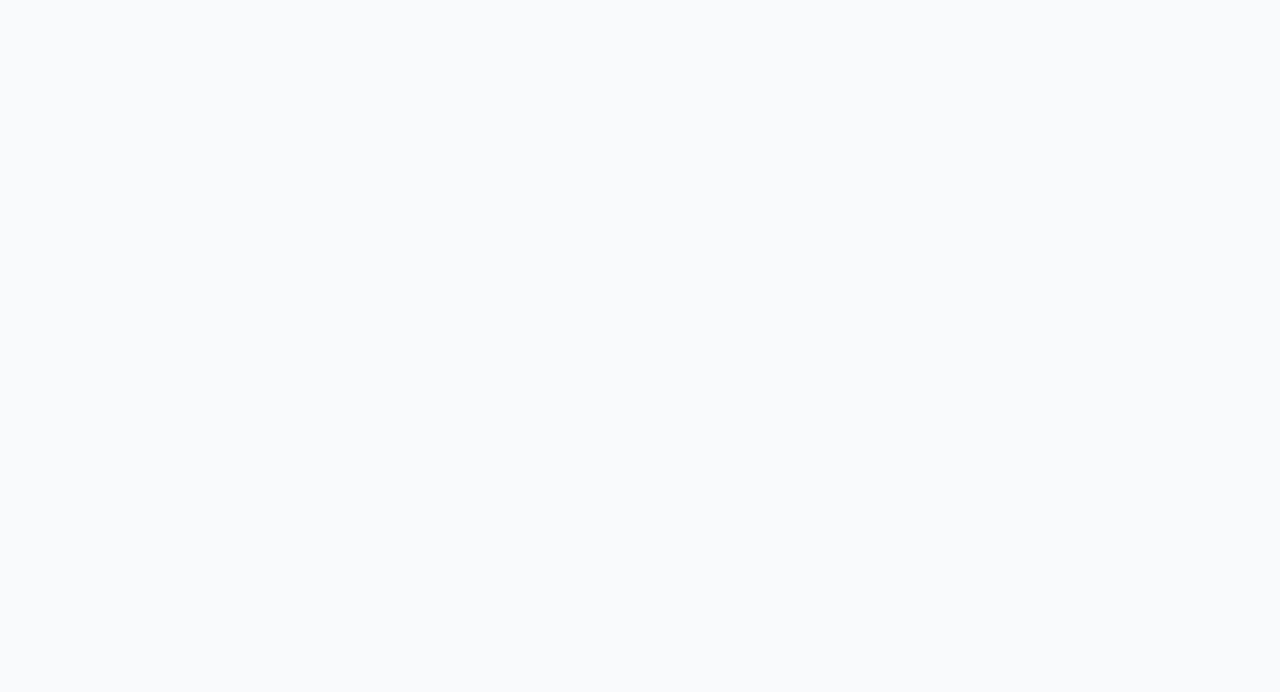
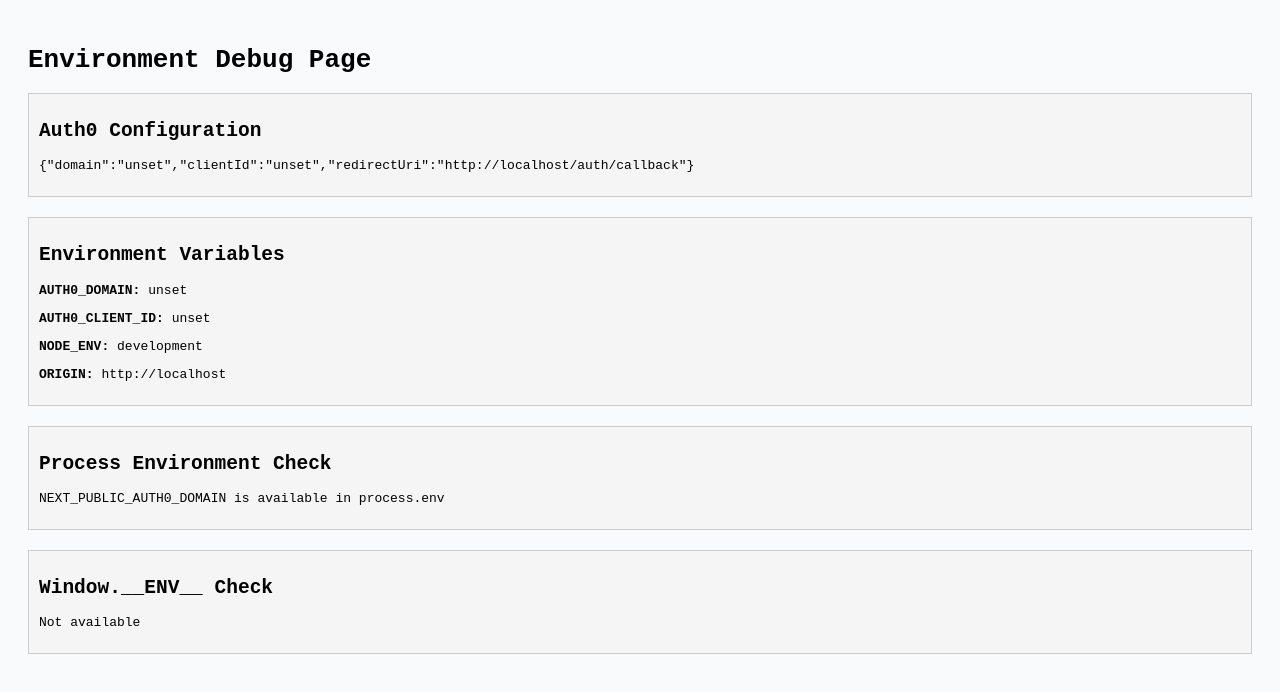
Before and after one commit to aasimsyed/lichtenstein-clone, a Next.js app: page /debug in a window 1280 px wide. Before the commit this address had no page. Shown: the top 692 px of the page. Built offline with nearby package versions, Linux system fonts and the light colour scheme; no server answers.

Commit message:
added debug, fixed prod issue maybe

```diff
--- a/app/auth/auth0-provider.js
+++ b/app/auth/auth0-provider.js
@@ -2,24 +2,67 @@
 
 import { Auth0Provider } from '@auth0/auth0-react';
 import { useRouter } from 'next/navigation';
-import React from 'react';
+import Link from 'next/link';
+import React, { useEffect } from 'react';
+import { getAuth0Config, getEnv } from '../utils/env';
 
 // Auth0Provider wrapper with navigation handling
 export default function Auth0ProviderWithNavigate({ children }) {
   const router = useRouter();
+
+  // Log environment status on component mount
+  useEffect(() => {
+    // Only log in development to avoid exposing sensitive info
+    if (process.env.NODE_ENV !== 'production') {
+      console.log('Auth0 Config:', {
+        domain: getEnv('NEXT_PUBLIC_AUTH0_DOMAIN'),
+        clientId: getEnv('NEXT_PUBLIC_AUTH0_CLIENT_ID'),
+        origin: typeof window !== 'undefined' ? window.location.origin : null,
+        env: process.env.NODE_ENV
+      });
+    }
+  }, []);
 
   // Handle auth completion
   const onRedirectCallback = (appState) => {
     router.push(appState?.returnTo || '/admin');
   };
 
-  // Get Auth0 credentials from environment variables
-  const domain = process.env.NEXT_PUBLIC_AUTH0_DOMAIN;
-  const clientId = process.env.NEXT_PUBLIC_AUTH0_CLIENT_ID;
-  const redirectUri = typeof window !== 'undefined' ? window.location.origin + '/auth/callback' : '';
+  // Get Auth0 credentials from environment variables using our utility
+  const { domain, clientId, redirectUri } = getAuth0Config();
 
   if (!(domain && clientId && redirectUri)) {
-    return <div>Loading...</div>;
+    console.error('Auth0 configuration missing:', { domain, clientId, redirectUri });
+
+    // Display a more informative message for debugging
+    return (
+      <div style={{ padding: '20px', backgroundColor: '#fee', border: '1px solid #f88', margin: '10px', borderRadius: '4px' }}>
+        <h3>Auth0 Configuration Missing</h3>
+        <p>The following configuration values are required but missing:</p>
+        <ul>
+          <li>NEXT_PUBLIC_AUTH0_DOMAIN: {domain || '❌ Missing'}</li>
+          <li>NEXT_PUBLIC_AUTH0_CLIENT_ID: {clientId || '❌ Missing'}</li>
+          <li>redirectUri: {redirectUri || '❌ Missing'}</li>
+        </ul>
+        <p>Please make sure these environment variables are set in your .env.local file.</p>
+        <div>
+          <p><strong>DEBUG:</strong> NODE_ENV: {getEnv('NODE_ENV')}</p>
+          <p>Origin: {typeof window !== 'undefined' ? window.location.origin : 'SSR'}</p>
+        </div>
+
+        <div style={{ marginTop: '20px', padding: '10px', backgroundColor: '#fff', border: '1px solid #ddd' }}>
+          <h4>Troubleshooting Steps:</h4>
+          <ol>
+            <li>Ensure your .env.local file has the correct Auth0 variables</li>
+            <li>Restart the development server</li>
+            <li>Check the debug page at <Link href="/debug">/debug</Link> to see environment variable status</li>
+            <li>Make sure your Auth0 application is correctly configured</li>
+          </ol>
+        </div>
+
+        <div style={{ marginTop: '10px' }}>{children}</div>
+      </div>
+    );
   }
 
   return (
--- a/app/auth/auth0-wrapper.js
+++ b/app/auth/auth0-wrapper.js
@@ -2,6 +2,7 @@
 
 import { useEffect, useState } from 'react';
 import dynamic from 'next/dynamic';
+import { getEnv } from '../utils/env';
 
 // Dynamically import Auth0Provider to avoid SSR issues
 const Auth0ProviderWithNavigate = dynamic(
@@ -11,9 +12,21 @@ const Auth0ProviderWithNavigate = dynamic(
 
 export default function Auth0Wrapper({ children }) {
   const [mounted, setMounted] = useState(false);
+  // Add environment variables debug check
+  const [envStatus, setEnvStatus] = useState({
+    domain: '(checking...)',
+    clientId: '(checking...)',
+    env: '(checking...)'
+  });
 
   useEffect(() => {
     setMounted(true);
+    // Check environment variables availability in client side
+    setEnvStatus({
+      domain: getEnv('NEXT_PUBLIC_AUTH0_DOMAIN') ? 'Available' : 'Missing',
+      clientId: getEnv('NEXT_PUBLIC_AUTH0_CLIENT_ID') ? 'Available' : 'Missing',
+      env: getEnv('NODE_ENV', 'unknown')
+    });
   }, []);
 
   if (!mounted) {
@@ -26,8 +39,28 @@ export default function Auth0Wrapper({ children }) {
   }
 
   return (
-    <Auth0ProviderWithNavigate>
-      {children}
-    </Auth0ProviderWithNavigate>
+    <>
+      {/* Show debug info in production but hide it for most users */}
+      {getEnv('NODE_ENV') === 'production' &&
+        <div style={{
+          position: 'fixed',
+          bottom: '10px',
+          right: '10px',
+          fontSize: '10px',
+          padding: '5px',
+          background: '#f0f0f0',
+          border: '1px solid #ccc',
+          zIndex: 1000,
+          opacity: 0.7
+        }}>
+          AUTH_DOMAIN: {envStatus.domain}<br />
+          AUTH_CLIENT_ID: {envStatus.clientId}<br />
+          NODE_ENV: {envStatus.env}
+        </div>
+      }
+      <Auth0ProviderWithNavigate>
+        {children}
+      </Auth0ProviderWithNavigate>
+    </>
   );
 }
--- a/app/auth/useAuth.js
+++ b/app/auth/useAuth.js
@@ -2,6 +2,7 @@
 
 import { useAuth0 } from '@auth0/auth0-react';
 import { useCallback } from 'react';
+import { getEnv } from '../utils/env';
 
 // Custom hook to provide authentication functionality
 export function useAuth() {
@@ -12,10 +13,21 @@ export function useAuth() {
     user,
     isLoading,
     getAccessTokenSilently,
+    error,
   } = useAuth0();
 
   // Handle login with optional return URL
   const login = useCallback((returnTo = window.location.pathname) => {
+    // Check if Auth0 is properly configured
+    const domain = getEnv('NEXT_PUBLIC_AUTH0_DOMAIN');
+    const clientId = getEnv('NEXT_PUBLIC_AUTH0_CLIENT_ID');
+
+    if (!domain || !clientId) {
+      console.error('Auth0 configuration missing. Domain or Client ID not set.');
+      alert('Authentication is not configured properly. Please contact the administrator.');
+      return;
+    }
+
     loginWithRedirect({
       appState: { returnTo },
     });
@@ -47,5 +59,6 @@ export function useAuth() {
     login,
     logout: handleLogout,
     getToken,
+    error,
   };
 }
--- /dev/null
+++ b/app/debug/page.js
@@ -0,0 +1,65 @@
+'use client';
+
+import { useEffect, useState } from 'react';
+import { getEnv, getAuth0Config } from '../utils/env';
+
+export default function DebugPage() {
+  const [envVars, setEnvVars] = useState({
+    loading: true,
+    auth0Domain: '',
+    auth0ClientId: '',
+    nodeEnv: '',
+    windowEnvData: null,
+    processEnvData: null,
+    origin: ''
+  });
+
+  useEffect(() => {
+    // Get environment variables
+    const auth0Config = getAuth0Config();
+
+    setEnvVars({
+      loading: false,
+      auth0Domain: getEnv('NEXT_PUBLIC_AUTH0_DOMAIN'),
+      auth0ClientId: getEnv('NEXT_PUBLIC_AUTH0_CLIENT_ID'),
+      nodeEnv: getEnv('NODE_ENV'),
+      windowEnvData: typeof window !== 'undefined' && window.__ENV__ ? JSON.stringify(window.__ENV__) : 'Not available',
+      processEnvData: process.env.NEXT_PUBLIC_AUTH0_DOMAIN ? 'NEXT_PUBLIC_AUTH0_DOMAIN is available in process.env' : 'NEXT_PUBLIC_AUTH0_DOMAIN is NOT available in process.env',
+      origin: typeof window !== 'undefined' ? window.location.origin : 'SSR',
+      auth0Config: JSON.stringify(auth0Config)
+    });
+  }, []);
+
+  if (envVars.loading) {
+    return <div>Loading environment data...</div>;
+  }
+
+  return (
+    <div style={{ padding: '20px', fontFamily: 'monospace' }}>
+      <h1>Environment Debug Page</h1>
+
+      <div style={{ marginBottom: '20px', padding: '10px', border: '1px solid #ccc', backgroundColor: '#f5f5f5' }}>
+        <h2>Auth0 Configuration</h2>
+        <pre style={{ whiteSpace: 'pre-wrap' }}>{envVars.auth0Config}</pre>
+      </div>
+
+      <div style={{ marginBottom: '20px', padding: '10px', border: '1px solid #ccc', backgroundColor: '#f5f5f5' }}>
+        <h2>Environment Variables</h2>
+        <p><strong>AUTH0_DOMAIN:</strong> {envVars.auth0Domain}</p>
+        <p><strong>AUTH0_CLIENT_ID:</strong> {envVars.auth0ClientId}</p>
+        <p><strong>NODE_ENV:</strong> {envVars.nodeEnv}</p>
+        <p><strong>ORIGIN:</strong> {envVars.origin}</p>
+      </div>
+
+      <div style={{ marginBottom: '20px', padding: '10px', border: '1px solid #ccc', backgroundColor: '#f5f5f5' }}>
+        <h2>Process Environment Check</h2>
+        <p>{envVars.processEnvData}</p>
+      </div>
+
+      <div style={{ padding: '10px', border: '1px solid #ccc', backgroundColor: '#f5f5f5' }}>
+        <h2>Window.__ENV__ Check</h2>
+        <p>{envVars.windowEnvData}</p>
+      </div>
+    </div>
+  );
+}
--- a/app/page.tsx
+++ b/app/page.tsx
@@ -1,11 +1,30 @@
 import HomeCarousel from '../components/HomeCarousel';
 import SelectionsCarousel from '../components/SelectionsCarousel';
 import HomeSeriesGridClient from "@/components/HomeSeriesGridClient";
+import { getEnv } from './utils/env';
+
+// Add a debug component to check environment variables
+const EnvDebug = () => {
+  if (getEnv('NODE_ENV') !== 'production') {
+    return null;
+  }
+
+  return (
+    <div style={{ margin: '20px', padding: '10px', border: '1px solid #ccc', backgroundColor: '#f5f5f5' }}>
+      <h3>Environment Debug</h3>
+      <p>AUTH0_DOMAIN: {getEnv('NEXT_PUBLIC_AUTH0_DOMAIN') ? 'Set' : 'Not Set'}</p>
+      <p>AUTH0_CLIENT_ID: {getEnv('NEXT_PUBLIC_AUTH0_CLIENT_ID') ? 'Set' : 'Not Set'}</p>
+      <p>NODE_ENV: {getEnv('NODE_ENV')}</p>
+      <p>ORIGIN: {typeof window !== 'undefined' ? window.location.origin : 'SSR'}</p>
+    </div>
+  );
+};
 
 export default function Home() {
   return (
     <div id="homepage">
       <div id="mainBody" className="homepage">
+        <EnvDebug />
         <HomeCarousel />
         <SelectionsCarousel />
         <HomeSeriesGridClient />
--- /dev/null
+++ b/app/utils/env.js
@@ -0,0 +1,47 @@
+/**
+ * Utility functions for handling environment variables
+ * This helps with client-side environment variables in static exports
+ */
+
+// Fallback values for development/testing - ONLY used if .env.local is missing
+const fallbackValues = {
+  NEXT_PUBLIC_AUTH0_DOMAIN: process.env.NEXT_PUBLIC_AUTH0_DOMAIN || 'dev-pits6x7daaksl8kp.us.auth0.com',
+  NEXT_PUBLIC_AUTH0_CLIENT_ID: process.env.NEXT_PUBLIC_AUTH0_CLIENT_ID || 'YPFdzB2T6YZvJeVdAD1Xx1tPox8Klx5b',
+};
+
+// Get an environment variable with fallback for static exports
+export function getEnv(key, defaultValue = '') {
+  // Try to get from process.env first
+  if (typeof process !== 'undefined' && process.env && process.env[key]) {
+    return process.env[key];
+  }
+
+  // Try to get from window.__ENV__ (could be injected at runtime by Cloudflare)
+  if (typeof window !== 'undefined' && window.__ENV__ && window.__ENV__[key]) {
+    return window.__ENV__[key];
+  }
+
+  // Try to get from fallback values
+  if (fallbackValues[key]) {
+    console.log(`Using fallback value for ${key}`);
+    return fallbackValues[key];
+  }
+
+  // Return default value as last resort
+  return defaultValue;
+}
+
+// Check if running in the browser
+export const isBrowser = typeof window !== 'undefined';
+
+// Check if running in production
+export const isProduction = process.env.NODE_ENV === 'production';
+
+// Get Auth0 configuration
+export function getAuth0Config() {
+  return {
+    domain: getEnv('NEXT_PUBLIC_AUTH0_DOMAIN'),
+    clientId: getEnv('NEXT_PUBLIC_AUTH0_CLIENT_ID'),
+    redirectUri: isBrowser ? `${window.location.origin}/auth/callback` : '',
+  };
+}
```
Also changed, not shown: 1 other file (tests, documents, lock files or other folders).
